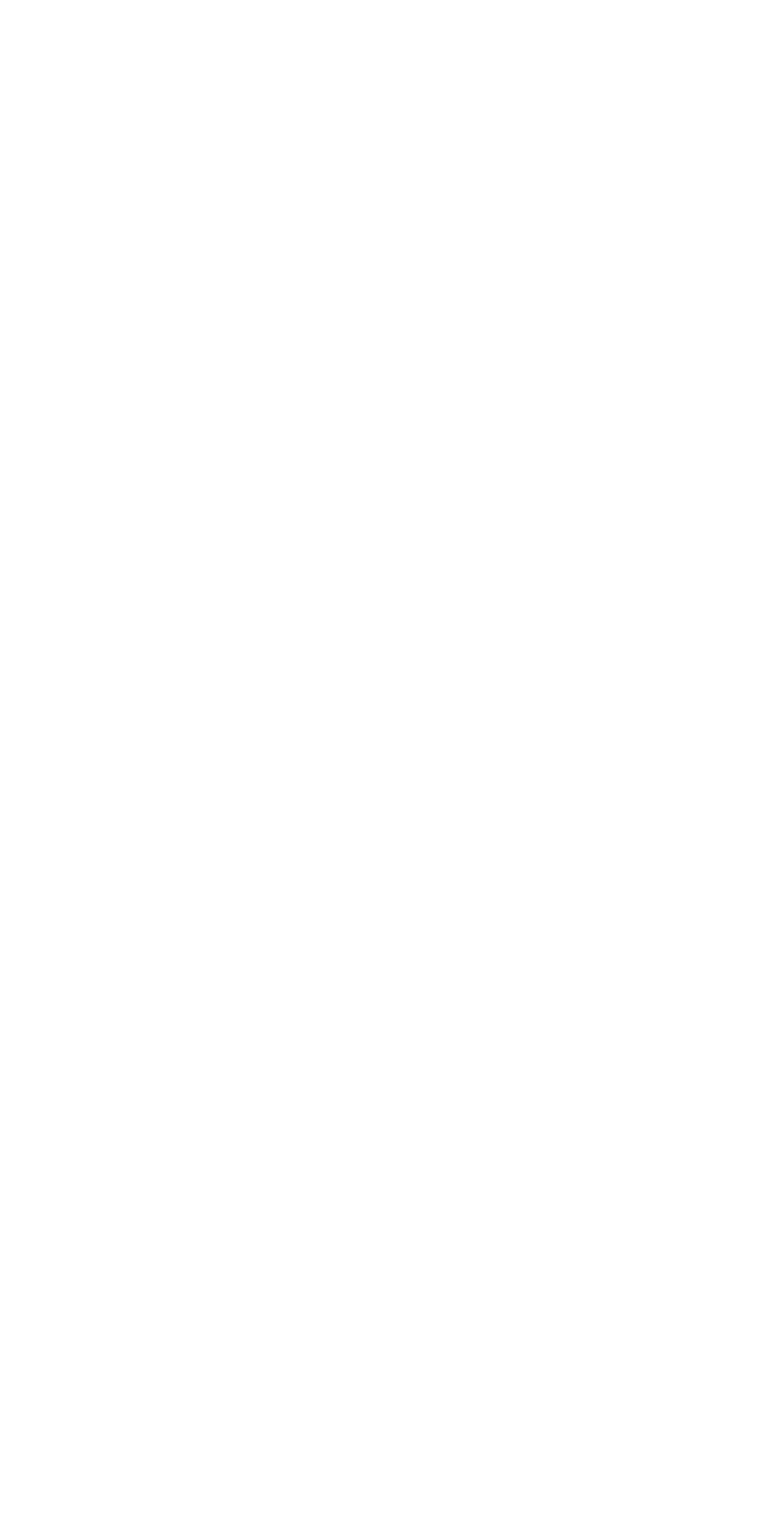
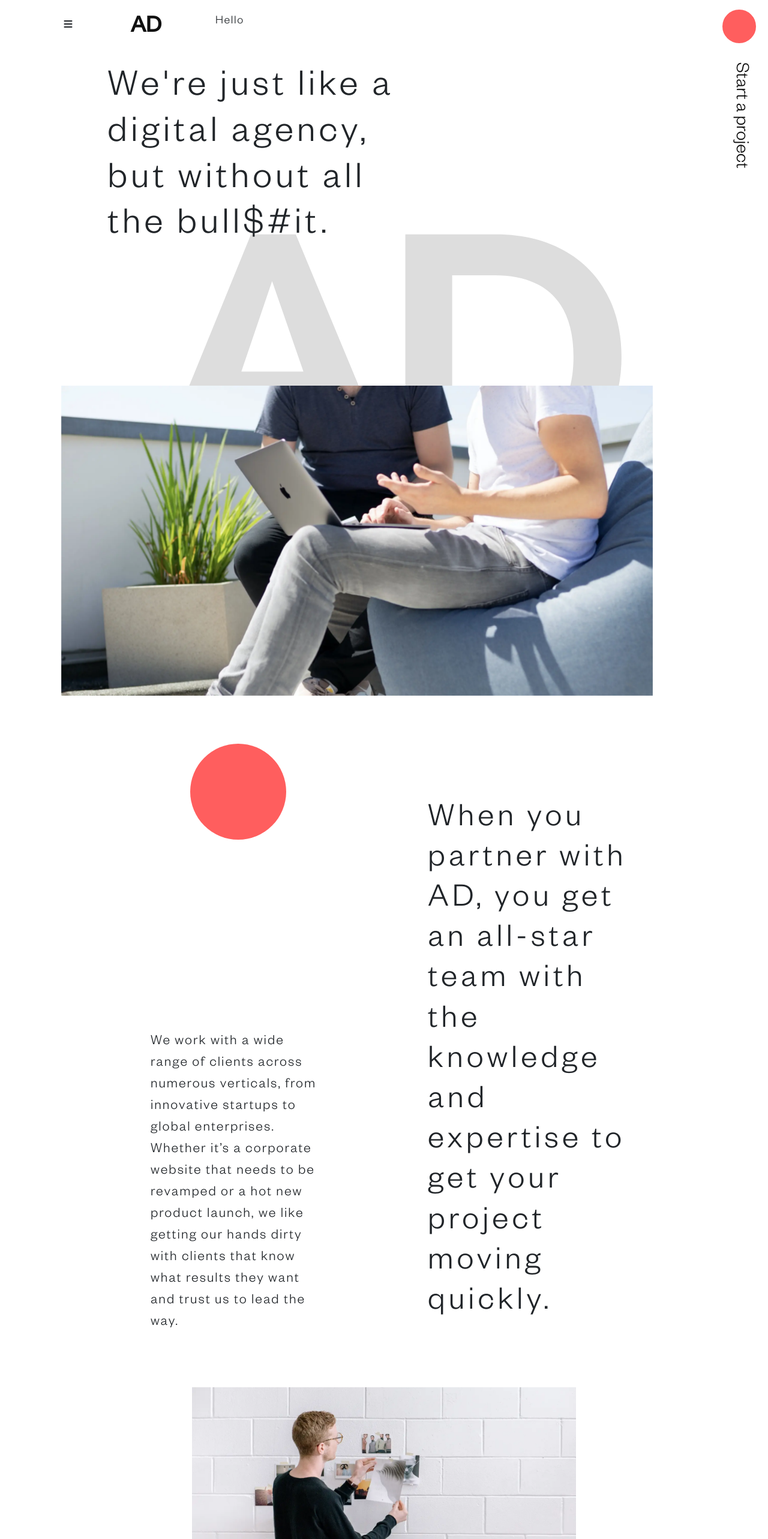
Before and after one commit to saudh-admin/saudh-website, a React (Create React App) app in the folder potfolioad/: page /us in a window 1280 px wide. Before the commit this address had no page. Shown: the top 2566 px of the page at 60% size. Before the commit the page ends 800 px from the top, so only its background shows below. Built offline with nearby package versions, Linux system fonts and the light colour scheme.

Commit message:
feat: about page add

```diff
--- a/potfolioad/src/App.js
+++ b/potfolioad/src/App.js
@@ -20,7 +20,7 @@ function App() {
           <Route path="/" element={<Home />} />
           <Route path="/Services" element={<Services />} />
           <Route path="/projects" element={<Projects />} />
-          <Route path="/about" element={<Us />} />
+          <Route path="/us" element={<Us />} />
           <Route path="/contact" element={<Contact />} />
           <Route path="/branding" element={<Branding/>} />
           <Route path="/interface-design" element={<Interface />} />
--- a/potfolioad/src/components/Us/us.js
+++ b/potfolioad/src/components/Us/us.js
@@ -1,7 +1,42 @@
+import Navbar from '../navbar/Navbar';
 import './us.scss';
 
 const Us = () => {
-    return <>Hello</>
+    return <>
+        <Navbar />
+        <div className='us-ad-bg' >
+            AD
+        </div>
+        <h1 className='us-ad-title'>
+            We're just like a digital agency, but without all the bull$#it.
+        </h1>
+        <div className='us-photo-cont'>
+            <img className='us-homeimg' src='/about.webp' alt='not workingg'></img>
+        </div>
+        <div className='us-content'>
+            <div className='us-content-para'>
+                <div className='us-content-circle'></div>
+                <div className='us-content-para-text'>
+                    We work with a wide range of clients across numerous verticals, from innovative startups to global enterprises. Whether it’s a corporate website that needs to be revamped or a hot new product launch, we like getting our hands dirty with clients that know what results they want and trust us to lead the way.
+                </div>
+            </div>
+            <div className='us-content-title'>
+                <h1>When you partner with AD, you get an all-star team with the knowledge and expertise to get your project moving quickly.</h1>
+            </div>
+        </div>
+        <div className='us-para'>
+            <img src='/about2.webp' alt='not working'></img>
+            <h2>And We Mean It: No BS
+            </h2>
+
+            <h5>Our goal is to add value without adding a bunch of unnecessary "process" onto your plate. We know that you and your team have a lot going on already, so we’ve fine-tuned our approach to ensure that working with us is as efficient, fun, and painless as possible.<br /><br />
+
+                With years of experience tackling countless digital projects, we've learned how to see around corners, eliminate costly mistakes before they occur, and deliver the results you're after — while you get to enjoy the ride.</h5>
+        </div>
+
+
+
+    </>
 }
 
 export default Us
--- a/potfolioad/src/components/Us/us.scss
+++ b/potfolioad/src/components/Us/us.scss
@@ -0,0 +1,126 @@
+.us-ad-title {
+    text-wrap: wrap;
+    width: 40%;
+    font-size: 4rem;
+    font-weight: 100;
+    letter-spacing: 6px;
+    margin-left: 14vw;
+    z-index: 2;
+    margin-top: 4vh;
+
+  }
+
+  .us-ad-bg{
+        position: absolute;
+        width: 100%;
+        height: 100%;
+        margin-top: 10rem;
+        display: flex;
+        flex-direction: column;
+        justify-content: flex-start;
+        align-items: center;
+        font-size: 38rem;
+        font-weight: 600;
+        color: var(--color-gray);
+        -webkit-text-stroke: 1px transparent;
+        padding: 0;
+        z-index: -1;
+    }
+
+    .us-photo-cont{
+        width: 85%;
+        height: auto;
+        z-index: 3;
+        display: flex;
+        flex-direction: row;
+        justify-content: center;
+        align-items: center;
+    }
+    .us-homeimg {
+        margin-top: 20vh;
+        z-index: 3;
+        padding-left: 8vw;
+        width: 100%;
+        height: auto;
+      }
+      .us-content{
+        display: flex;
+        flex-direction: row;
+
+        padding-left: 12vw;
+        padding-right: 12vw;
+        padding-top: 10vh;
+        height: auto;
+
+        .us-content-para{
+            display: flex;
+            flex-direction: column;
+            gap:20rem;
+            width: 50%;
+
+            .us-content-circle {
+                width: 10rem;
+                height: 10rem;
+                background-color: var(--color-orange);
+                border-radius: 50%;
+                align-self: center;
+            }
+            .us-content-para-text{
+                font-size: 1.5rem;
+                width:60%;
+                font-weight: 100;
+                align-self: center;
+                text-align: left;
+                letter-spacing: 2px;
+            }
+        }
+
+        .us-content-title{
+
+            margin-top: 10vh;
+            width: 50%;
+
+            h1{
+                font-weight: 100;
+                width: 70%;
+                text-align: left;
+                font-size: 3.5rem;
+
+            letter-spacing: 6px;
+            }
+        }
+      }
+
+      .us-para{
+        margin-top: 5vh;
+        display: flex;
+        flex-direction: column;
+        justify-content: center;
+        align-items: center;
+        gap:2rem;
+
+
+        img{
+            width: 50%;
+            height: auto;
+        }
+
+        h2{
+            font-weight: 100;
+            text-align: left;
+            margin: 0;
+            margin-left:25%;
+            align-self: first baseline;
+            font-size: 2.5rem;
+            margin-top: 2vh;
+        }
+        h5{
+            font-weight: 100;
+            text-align: left;
+            width: 50%;
+            font-size: 1.4rem;
+            letter-spacing: 2px;
+            color: var(--color-gray-hover);
+        }
+
+      }
```
Also changed, not shown: potfolioad/public/about.webp (added), potfolioad/public/about2.webp (added).
